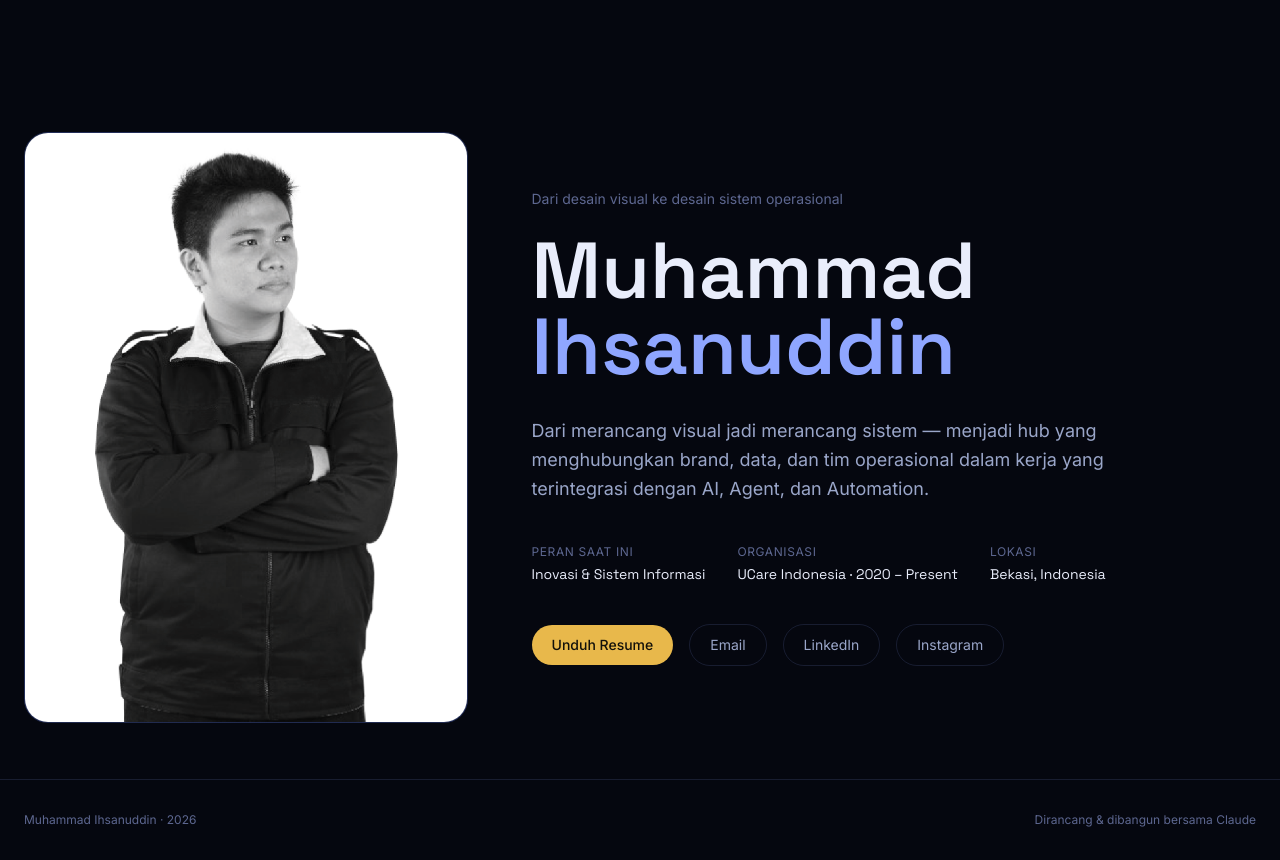
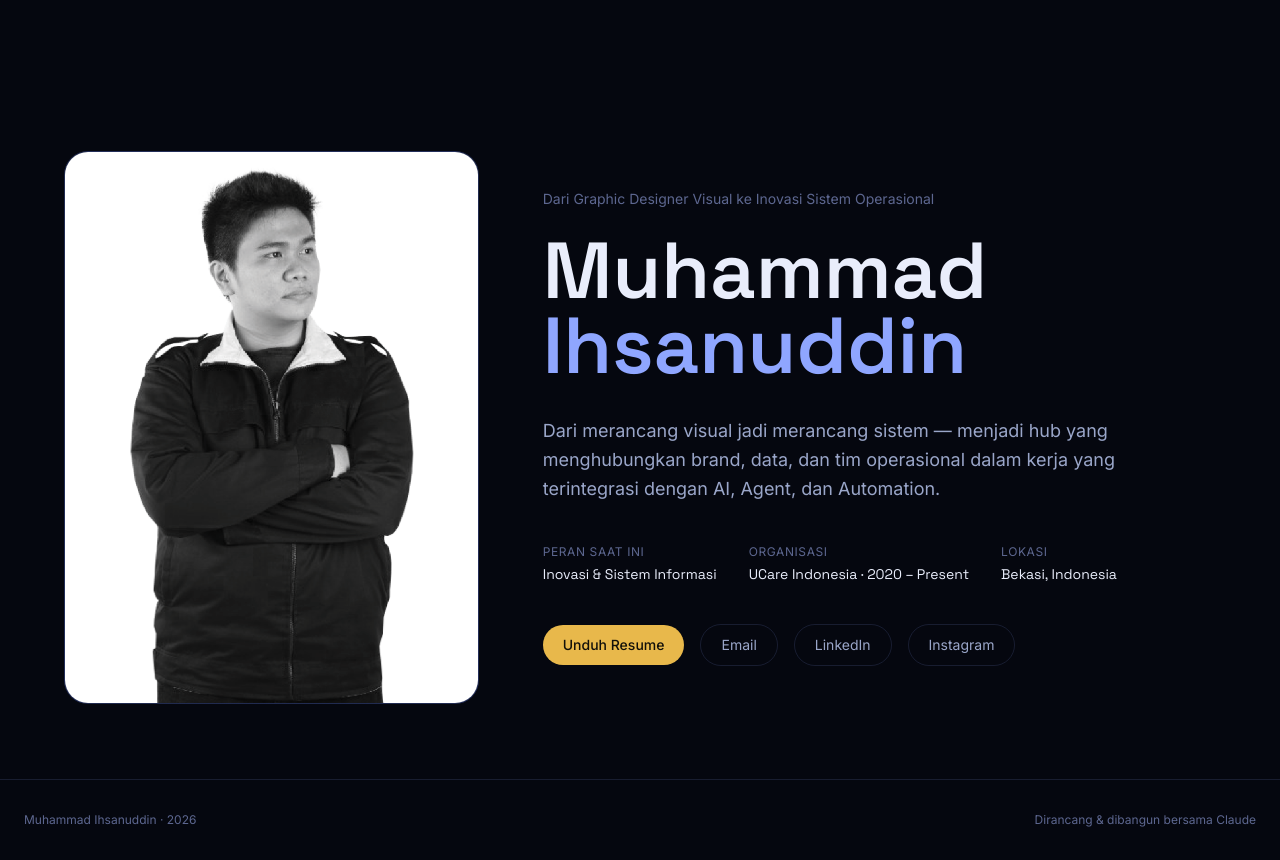
Before and after one commit to theartivator/cv-ihsanuddin, a React (Vite) app: page / in a window 1280 px wide. Shown: the part 7600-8460 px from the top of the page. Built offline with nearby package versions, Linux system fonts and the light colour scheme.

Commit message:
content: use profile.heroEyebrow from content.js instead of hardcoded string

```diff
--- a/src/components/Hero.jsx
+++ b/src/components/Hero.jsx
@@ -6,13 +6,13 @@ export default function Hero() {
       id="top"
       className="relative min-h-[92vh] flex flex-col justify-center px-6 pt-24"
     >
-      <div className="max-w-7xl mx-auto w-full flex flex-col lg:flex-row-reverse lg:items-center gap-12 lg:gap-16">
+      <div className="max-w-6xl mx-auto w-full flex flex-col lg:flex-row-reverse lg:items-center gap-12 lg:gap-16">
         <div className="flex-1 min-w-0">
           <p
             className="text-sm mb-6"
             style={{ color: "var(--text-dim)" }}
           >
-            Dari desain visual ke desain sistem operasional
+            {profile.heroEyebrow}
           </p>
 
           <h1 className="font-display font-semibold leading-[0.95] text-[13vw] sm:text-[9vw] md:text-[6.2vw]">
```
